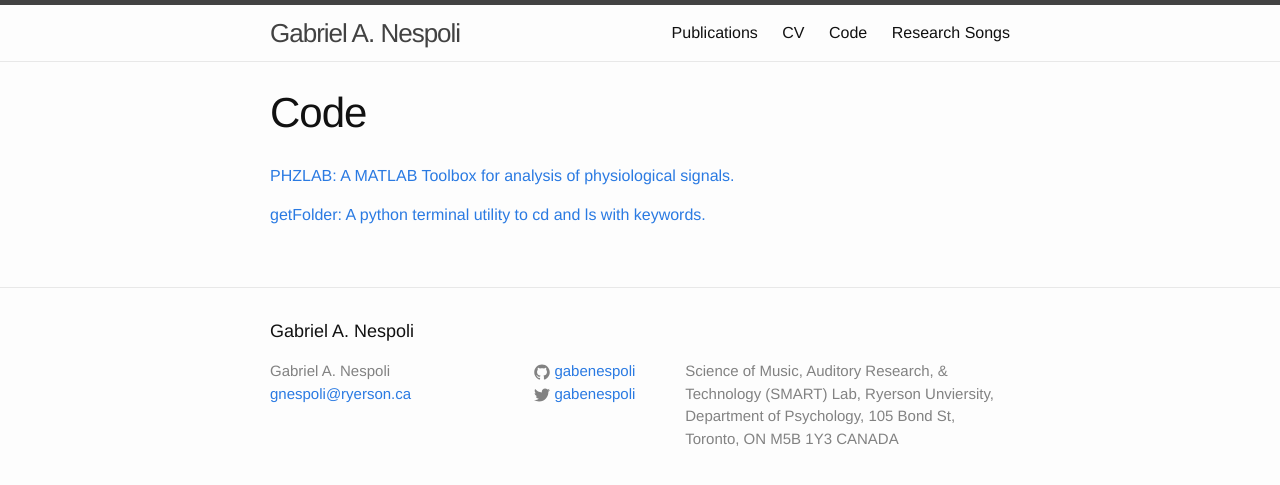
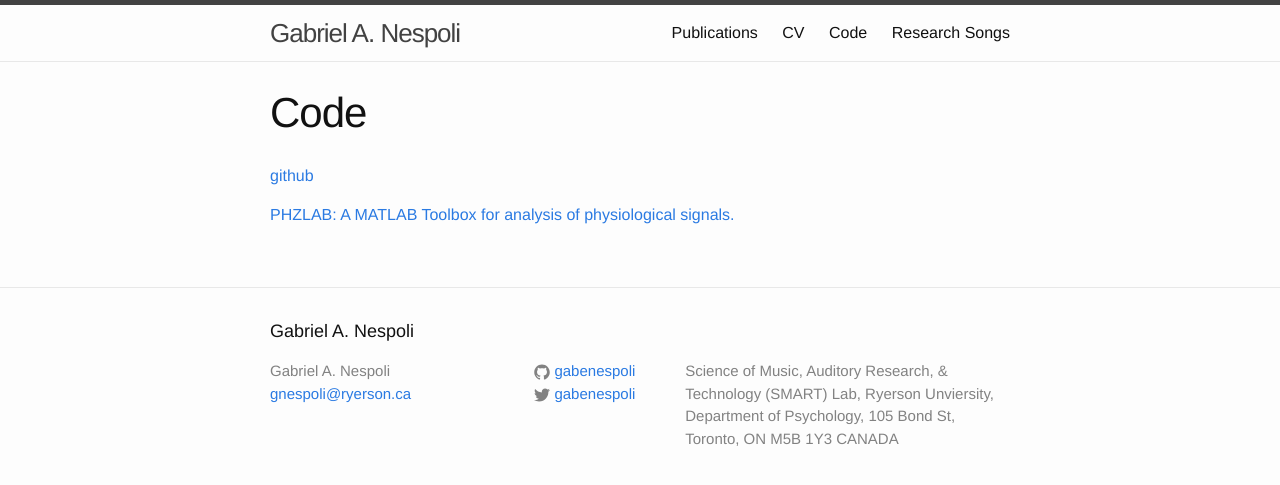
Before and after one commit to gabenespoli/gabenespoli.github.io, a Jekyll site: the page built from code.md, in a window 1280 px wide. Shown: the top 485 px of the page. Built offline with Jekyll 4.4.1, drawn with Linux system fonts in a browser that asks for light colours.

Commit message:
added link to main github

```diff
--- a/code.md
+++ b/code.md
@@ -5,6 +5,6 @@ permalink: code.html
 weight: 5
 ---
 
+[github](https://github.com/gabenespoli/)
+
 [PHZLAB: A MATLAB Toolbox for analysis of physiological signals.](https://github.com/gabenespoli/phzlab)
-
-[getFolder: A python terminal utility to cd and ls with keywords.](https://github.com/gabenespoli/getFolder)
```
